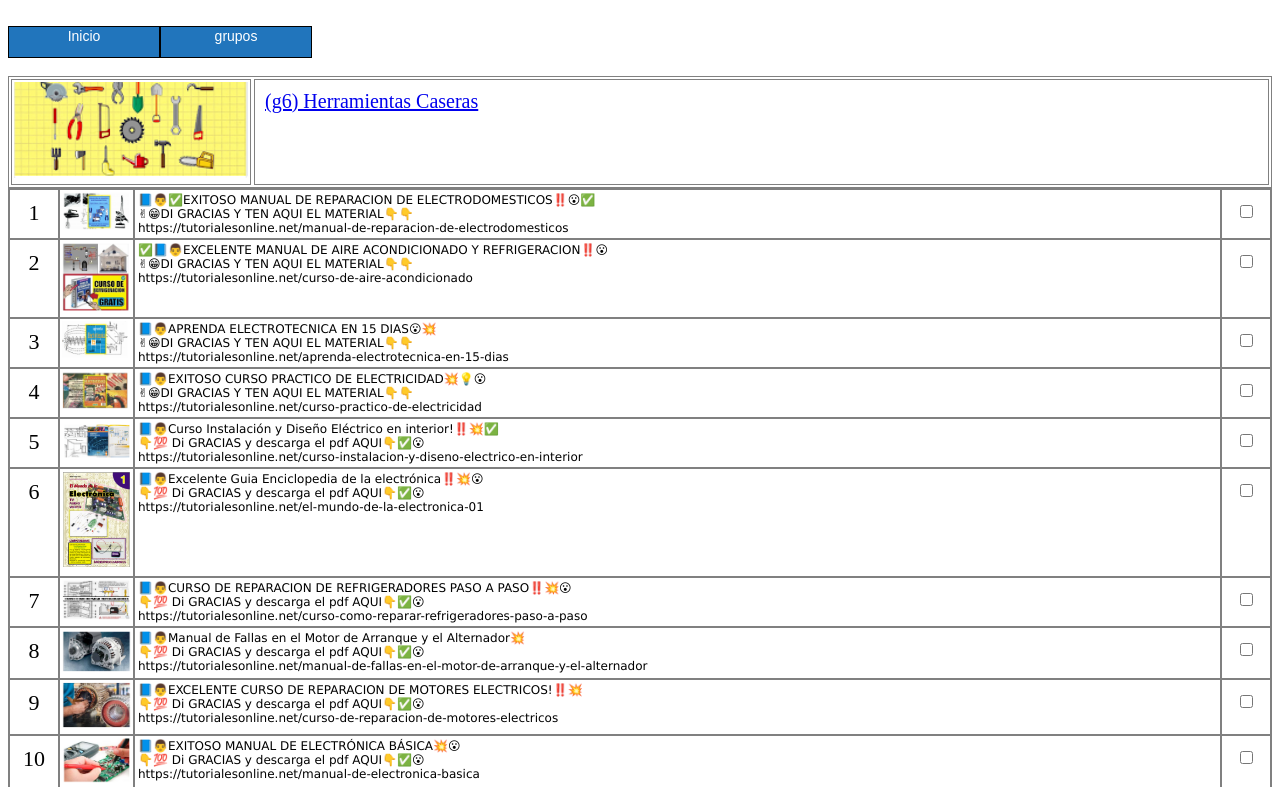
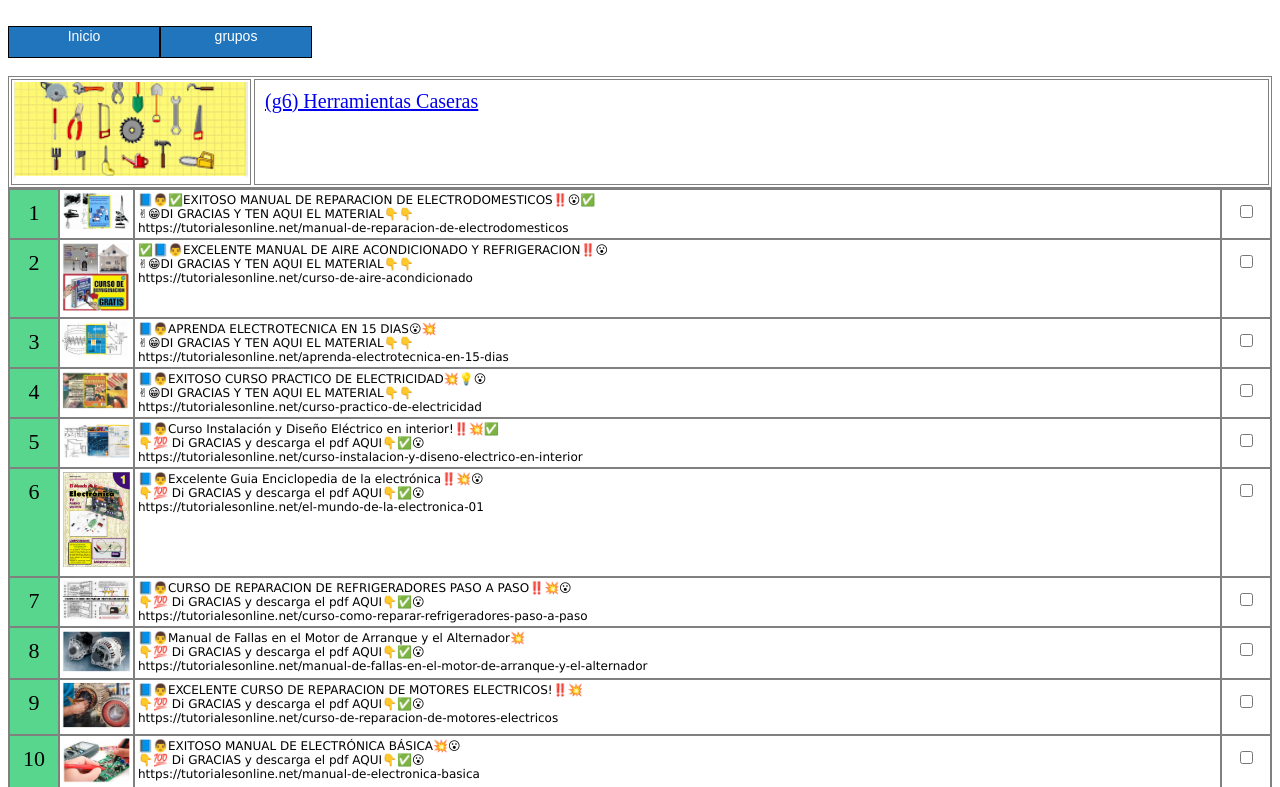
Before and after one commit to gve123/t1, a plain HTML site: page g6.html in a window 1280 px wide. Shown: the top 787 px of the page. Drawn offline with Linux system fonts and the light colour scheme.

Commit message:
Update g6.html

```diff
--- a/g6.html
+++ b/g6.html
@@ -7,7 +7,7 @@
     <meta name="viewport" content="width=device-width, initial-scale=1.0">
     <meta http-equiv="X-UA-Compatible" content="ie=edge">
 	<link rel="stylesheet" type="text/css" href="st/st2.css" media="screen" />
-	<link rel="stylesheet" type="text/css" href="st/hc.css" media="screen" />
+	<link rel="stylesheet" type="text/css" href="st/t.css" media="screen" />
 
     <title>g6</title>
 
```
